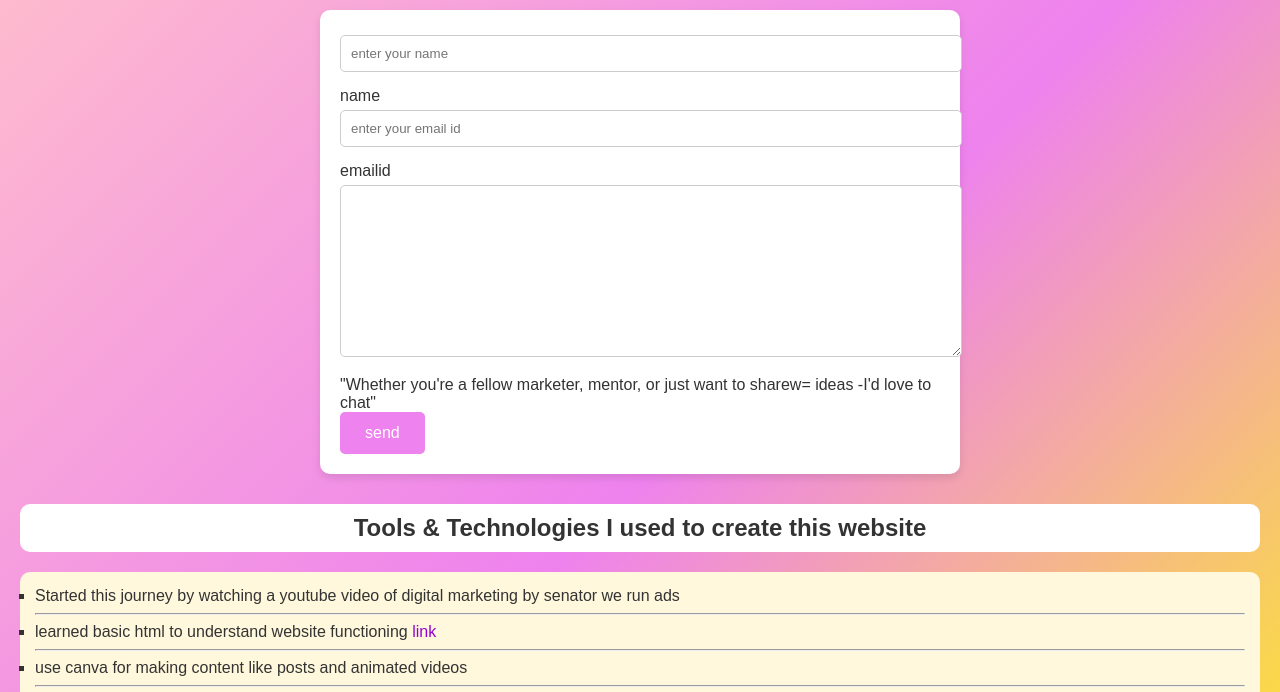
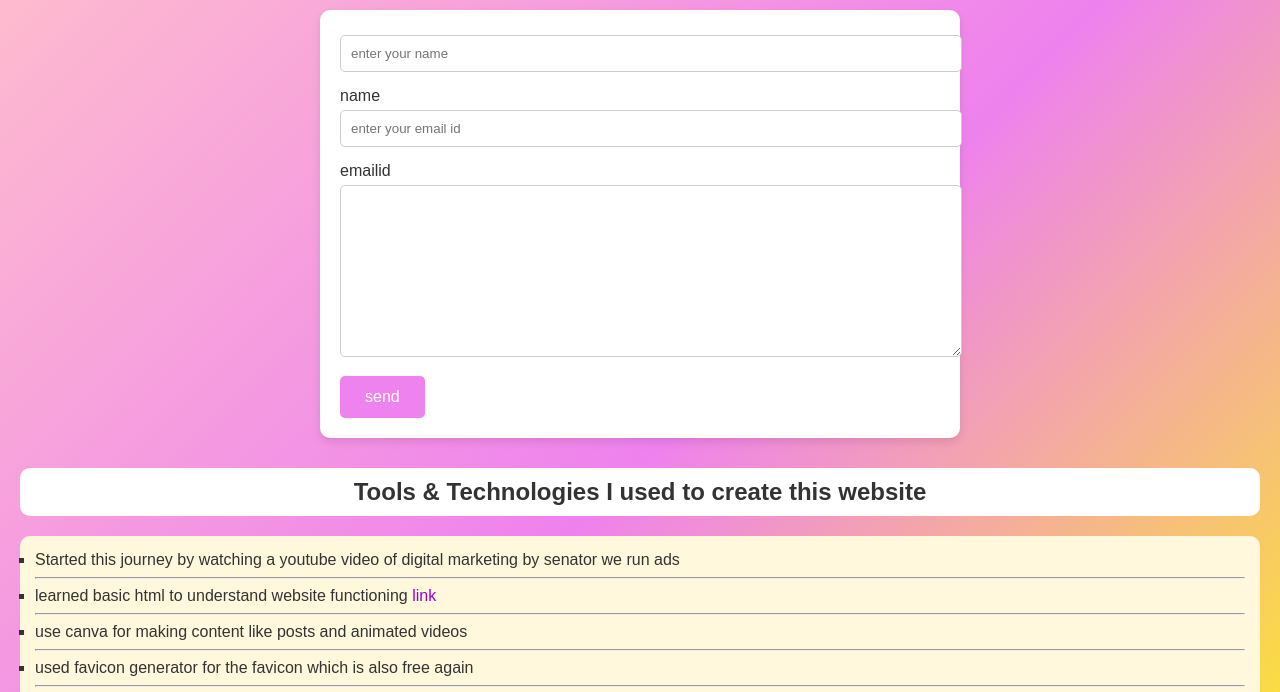
Before and after one commit to suni335-beep/marketing-starter-site, a plain HTML site: page index2.html in a window 1280 px wide. Shown: the part 98-790 px from the top of the page. Drawn offline with Linux system fonts and the light colour scheme.

Commit message:
Update index2.html

```diff
--- a/index2.html
+++ b/index2.html
@@ -25,7 +25,7 @@
         <label for="comments">
             <textarea name="comments" id="commentsid" cols="30" rows="10">
             </textarea>
-            "Whether you're a fellow marketer, mentor, or just want to sharew= ideas -I'd love to chat" </label>
+         </label>
 
         <br>
         <button type="submit">
```
